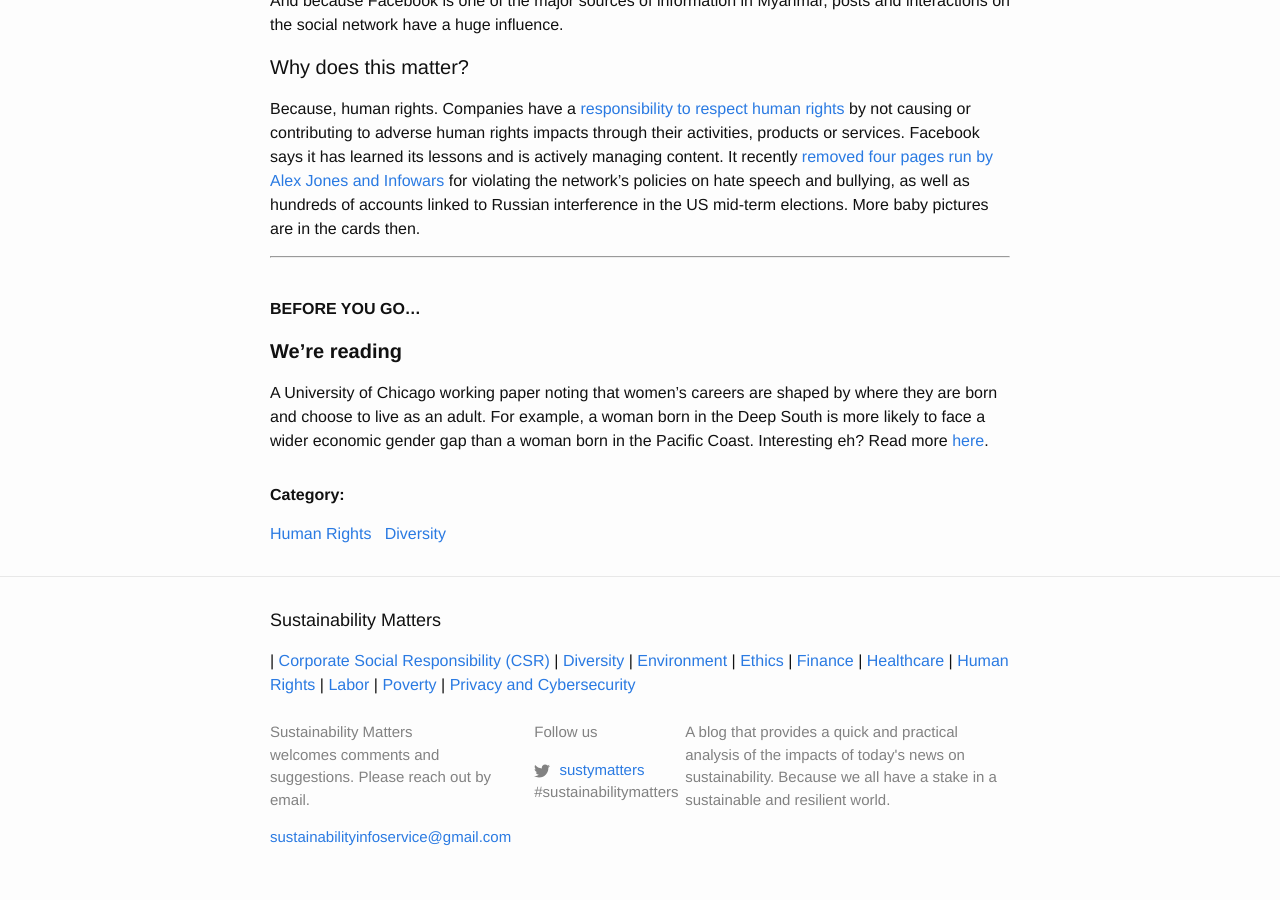
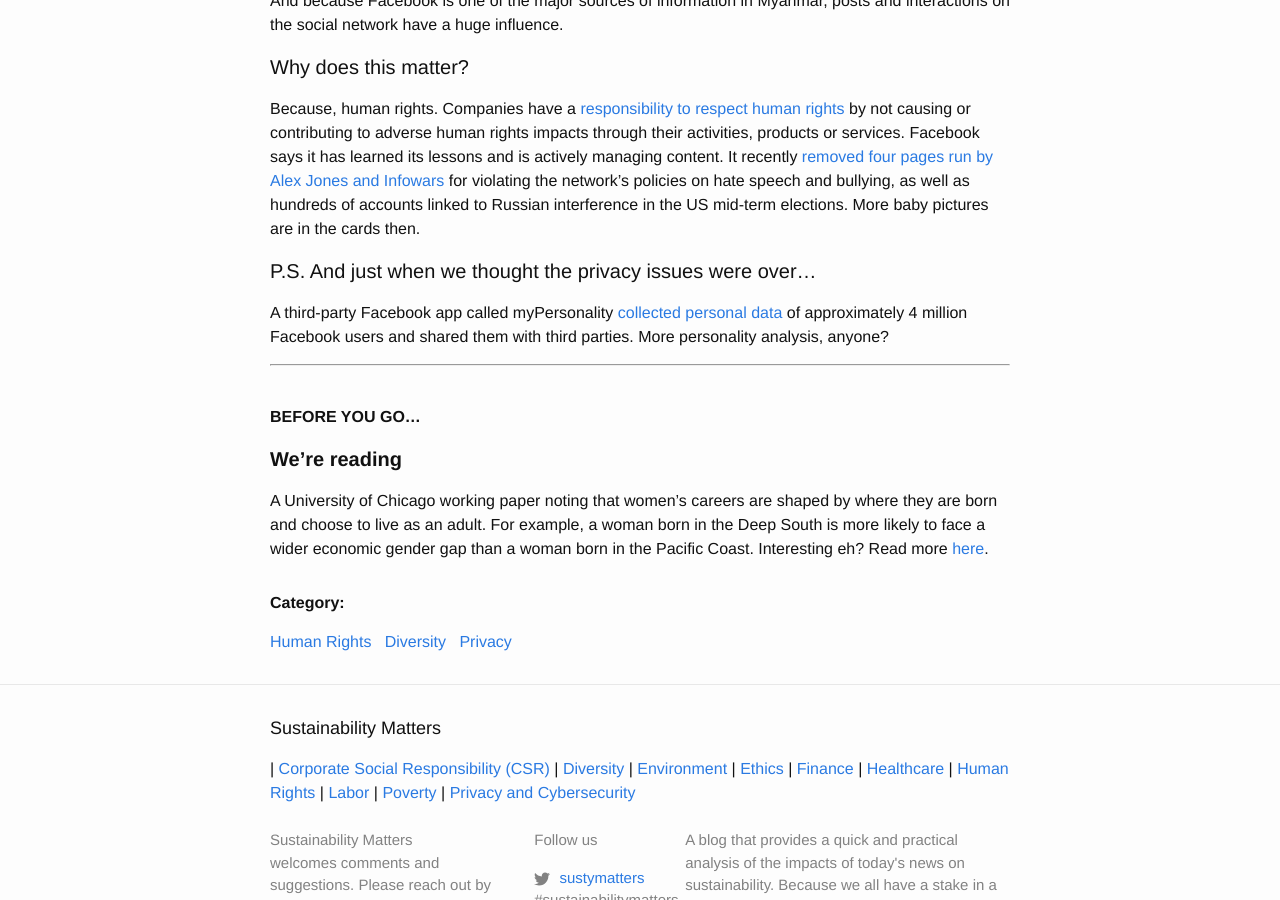
Before and after one commit to Sparkleleuk/Sustainability_Matters, a Jekyll site: the page built from _posts/2018-08-23-facebook.markdown, in a window 1280 px wide and 900 px high, scrolled down 885 px. Built offline with Jekyll 4.4.1, drawn with Linux system fonts in a browser that asks for light colours.

Commit message:
fix post

```diff
--- a/_posts/2018-08-23-facebook.markdown
+++ b/_posts/2018-08-23-facebook.markdown
@@ -2,7 +2,7 @@
 layout: post
 title: "So Much Hate"
 excerpt: "Facebook is back in the news for hate crime. On our reading list is a report on how a woman's career is shaped by geography."
-categories: [Human Rights, Diversity]
+categories: [Human Rights, Diversity, Privacy]
 ---
 
 ### Anti-refugee attacks in Germany may have been fueled by Facebook usage
@@ -23,6 +23,12 @@ Facebook has also been blamed for failing to police the spread of hate speech ag
 
 Because, human rights. Companies have a <a href="https://www.ohchr.org/Documents/Publications/GuidingPrinciplesBusinessHR_EN.pdf" target="_blank">responsibility to respect human rights</a> by not causing or contributing to adverse human rights impacts through their activities, products or services. Facebook says it has learned its lessons and is actively managing content. It recently <a href="https://www.theverge.com/2018/8/6/17655102/facebook-bans-alex-jones-infowars-pages" target="_blank">removed four pages run by Alex Jones and Infowars</a> for violating the network's policies on hate speech and bullying, as well as hundreds of accounts linked to Russian interference in the US mid-term elections. More baby pictures are in the cards then.
 
+#### P.S. And just when we thought the privacy issues were over...
+
+A third-party Facebook app called myPersonality <a href="https://variety.com/2018/digital/news/facebook-4-million-users-app-data-mypersonality-1202914878/" target="_blank">collected personal data</a> of approximately 4 million Facebook users and shared them with third parties. More personality analysis, anyone?
+
+
+
 * * *
 <br />
 
```
